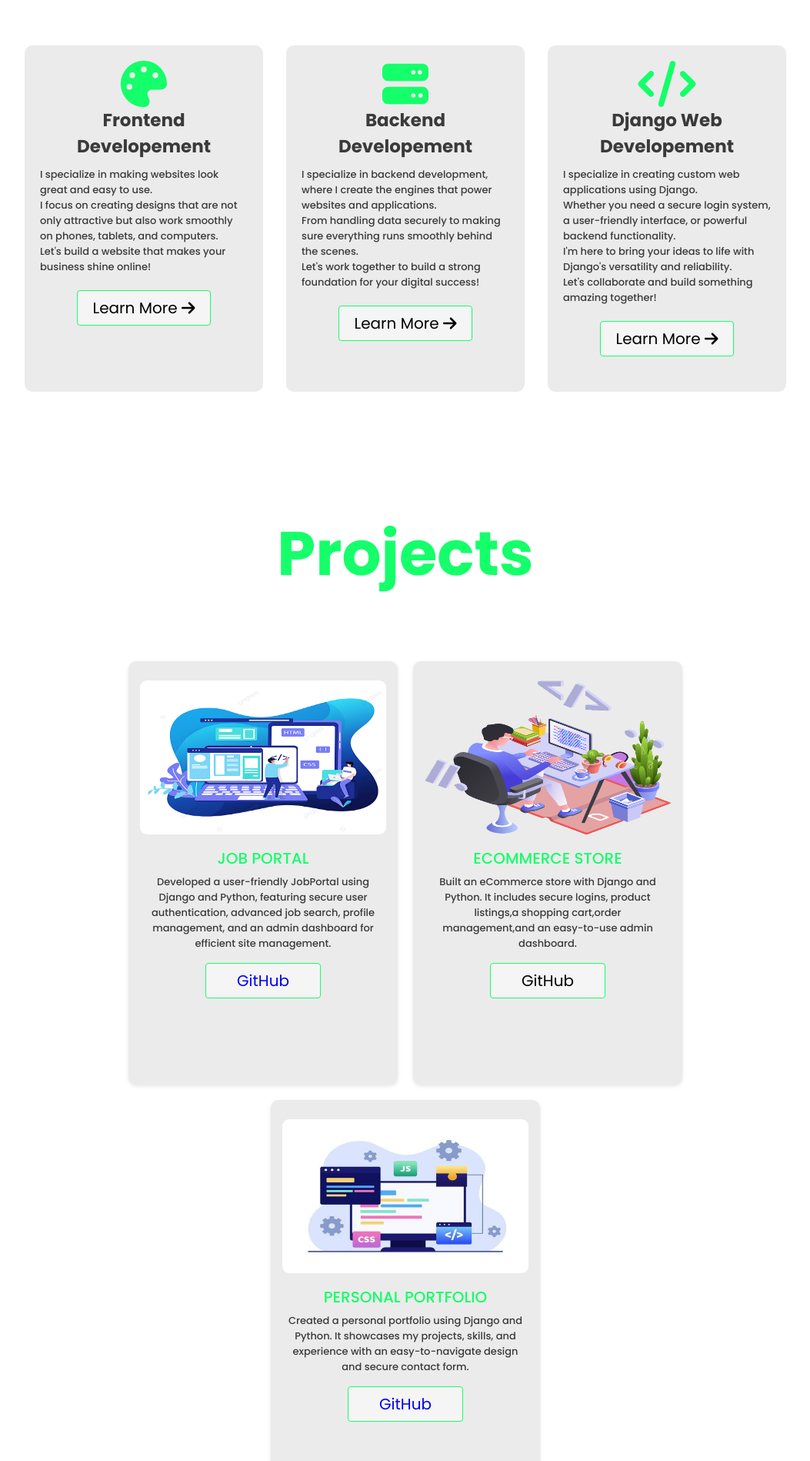
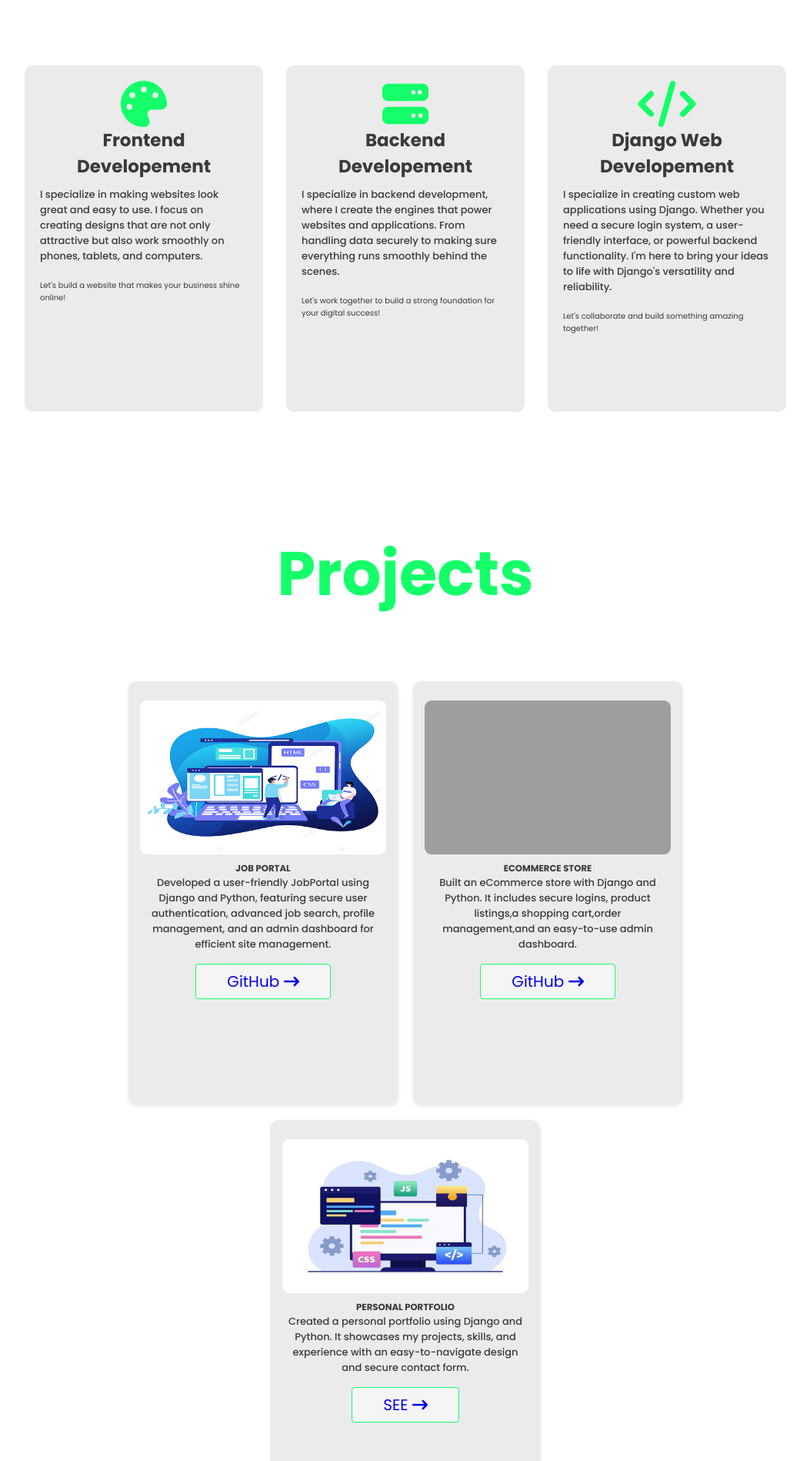
Before and after one commit to Muhammad-Ahtisham-Yousaf/My-Personal-Portfolio, a Django app: template Ahtisham/templates/businiss.html in a window 1280 px wide. Shown: the part 1142-3040 px from the top of the page at 77% size, without its empty margins (113-1166 px from the left). Run offline with Django 3.2, Linux system fonts and the light colour scheme; the template is opened without the code that fills it: most values are stand-ins (such as "Sample title", 1, 10 or a date in 2020); grey boxes are pictures that could not be loaded.

Commit message:
Update businiss.html

```diff
--- a/Ahtisham/templates/businiss.html
+++ b/Ahtisham/templates/businiss.html
@@ -54,14 +44,14 @@
             </li>
           </ul>
 
-         <button class="btn" > <a href="#" >Hire
+         <button class="btn" > <a href="#contact" >Hire
               <i class="fa-solid fa-briefcase"></i>
               </a>
         </button>
 
     </div>
     <div class="home-img">
-        <img src="{% static 'images/ahtisham_collage.jpg' %}" alt="Profile-Image">
+        <img src="{% static 'images/ahtisham_collage.webp' %}" class="lazyload" alt="Profile-Image">
     </div>
 </section>
   <section class="services" id="services">
@@ -69,16 +59,12 @@
       <div class="service-container">
           <div class="services-box">
             <i class="fa-solid fa-palette"></i>
-              <h3>
-                Frontend Developement
-              </h3>
-              <p> I specialize in making websites look great and easy to use. <br>
+              <h3>Frontend Developement</h3>
+              <p> I specialize in making websites look great and easy to use.
                  I focus on creating designs that are not only attractive but
                  also work smoothly on phones, tablets, and computers. <br>
-                 Let's build a website that makes your business shine online!
-
+              <div class="strong-text">  Let's build a website that makes your business shine online!</div>
               </p>
-              <a href="#" class="btn">Learn More <i class="fas fa-arrow-right"></i></a>
           </div>
 
           <div class="services-box">
@@ -87,10 +73,10 @@
               Backend Developement
             </h3>
             <p>
-              I specialize in backend development,<br> where I create the engines that power websites and applications. <br>
-              From handling data securely to making sure everything runs smoothly behind the scenes. <br>  Let's work together to build a strong foundation for your digital success!
+              I specialize in backend development, where I create the engines that power websites and applications.
+              From handling data securely to making sure everything runs smoothly behind the scenes. <br>
+              <div class="strong-text">    Let's work together to build a strong foundation for your digital success! </div>
             </p>
-            <a href="#" class="btn">Learn More <i class="fas fa-arrow-right"></i></a>
         </div>
 
         <div class="services-box">
@@ -99,12 +85,11 @@
             Django Web Developement
           </h3>
           <p>
-            I specialize in creating custom web applications using Django. <br>
-            Whether you need a secure login system, a user-friendly interface, or powerful backend functionality. <br>
-             I'm here to bring your ideas to life with Django's versatility and reliability. <br> Let's collaborate and
-             build something amazing together!
+            I specialize in creating custom web applications using Django.
+            Whether you need a secure login system, a user-friendly interface, or powerful backend functionality.
+             I'm here to bring your ideas to life with Django's versatility and reliability. <br>
+             <div class="strong-text">   Let's collaborate and build something amazing together!</div>
           </p>
-          <a href="#" class="btn">Learn More <i class="fas fa-arrow-right"></i></a>
       </div>
       </div>
   </section>
@@ -116,35 +101,34 @@
         <div class="project-box">
           <img src="{% static 'images/pngtree-web-development-illustra.png'%}" alt="Project Image">
            <div class="proj-content">
-              <h4>JOB PORTAL</h4>
+              <h3>JOB PORTAL</h3>
                 <p>
                   Developed a user-friendly JobPortal using Django and Python,
                   featuring secure user authentication, advanced job search, profile management, and an admin dashboard for efficient site management.
                </p>
            </div>
-           <button class="btn"> <a href="https://github.com/Muhammad-Ahtisham-Yousaf/Job-Portal"> GitHub </a></button>
+           <button class="btn"> <a href="https://github.com/Muhammad-Ahtisham-Yousaf/Job-Portal"> GitHub <i class="fa-solid fa-arrow-right-long"></i> </a></button>
         </div>
 
         <div class="project-box">
-          <img src="{% static 'images/best web developer.png'%}" alt="Project Image">
-
+          <img src="{% static 'images\second-project-image.jpg' %}" alt="Project Image">
             <div class="proj-content">
-              <h4>ECOMMERCE STORE</h4>
+              <h3>ECOMMERCE STORE</h3>
                 <p>Built an eCommerce store with Django and Python.
                   It includes secure logins, product listings,a shopping cart,order management,and an easy-to-use admin dashboard.</p>
            </div>
-           <button class="btn">GitHub</button>
+           <button class="btn"><a href="https://github.com/Muhammad-Ahtisham-Yousaf/E-commerce-Frontend">  GitHub <i class="fa-solid fa-arrow-right-long"></i> </a> </button>
 
         </div>
 
         <div class="project-box">
           <img src="{% static 'images/illustration-of-web-development.png'  %}" alt="Project Image">
             <div class="proj-content">
-              <h4>PERSONAL PORTFOLIO</h4>
+              <h3>PERSONAL PORTFOLIO</h3>
                 <p>Created a personal portfolio using Django and Python. It showcases my projects, skills,
                    and experience with an easy-to-navigate design and secure contact form.</p>
             </div>
-           <button class="btn"> <a href="https://github.com/Muhammad-Ahtisham-Yousaf/My-Personal-Portfolio">  GitHub </a> </button>
+           <button class="btn"> <a href="{% url 'Portfolio' %}"> SEE <i class="fa-solid fa-arrow-right-long"></i> </a> </button>
         </div>
     </div>
   </section>
@@ -328,21 +287,17 @@
     <form action="#" method ="POST">
       {% csrf_token %}
       <div class="input-box">
-        {% comment %} <input type="text" placeholder="Full Name">
-        <input type="email" placeholder="Email"> {% endcomment %}
+
         {{client.full_name}}
         {{client.email}}
       </div>
       <div class="input-box">
-        {% comment %} <input type="number" placeholder="Phone Number"> {% endcomment %}
         {{client.phone}}
         {{client.subject}}
-        {% comment %} <input type="text" placeholder="Subject"> {% endcomment %}
       </div>
       {{client.message}}
-      {% comment %} <textarea name="" id="" cols="30" rows="10" placeholder="Your Message"></textarea> {% endcomment %}
 
-      <button  class="btn"> <p class="submit">Send Request <i class="fas fa-arrow-right"></i></p></button>
+      <button  class="btn"> Send Request  <i class="fa-solid fa-arrow-right-long"></i> </button>
     </form>
   </section>
   <footer class="footer">
```
Also changed, not shown: other parts of Ahtisham/templates/businiss.html (+21 -58 lines). Lines whose indentation alone changed are shown as unchanged.
